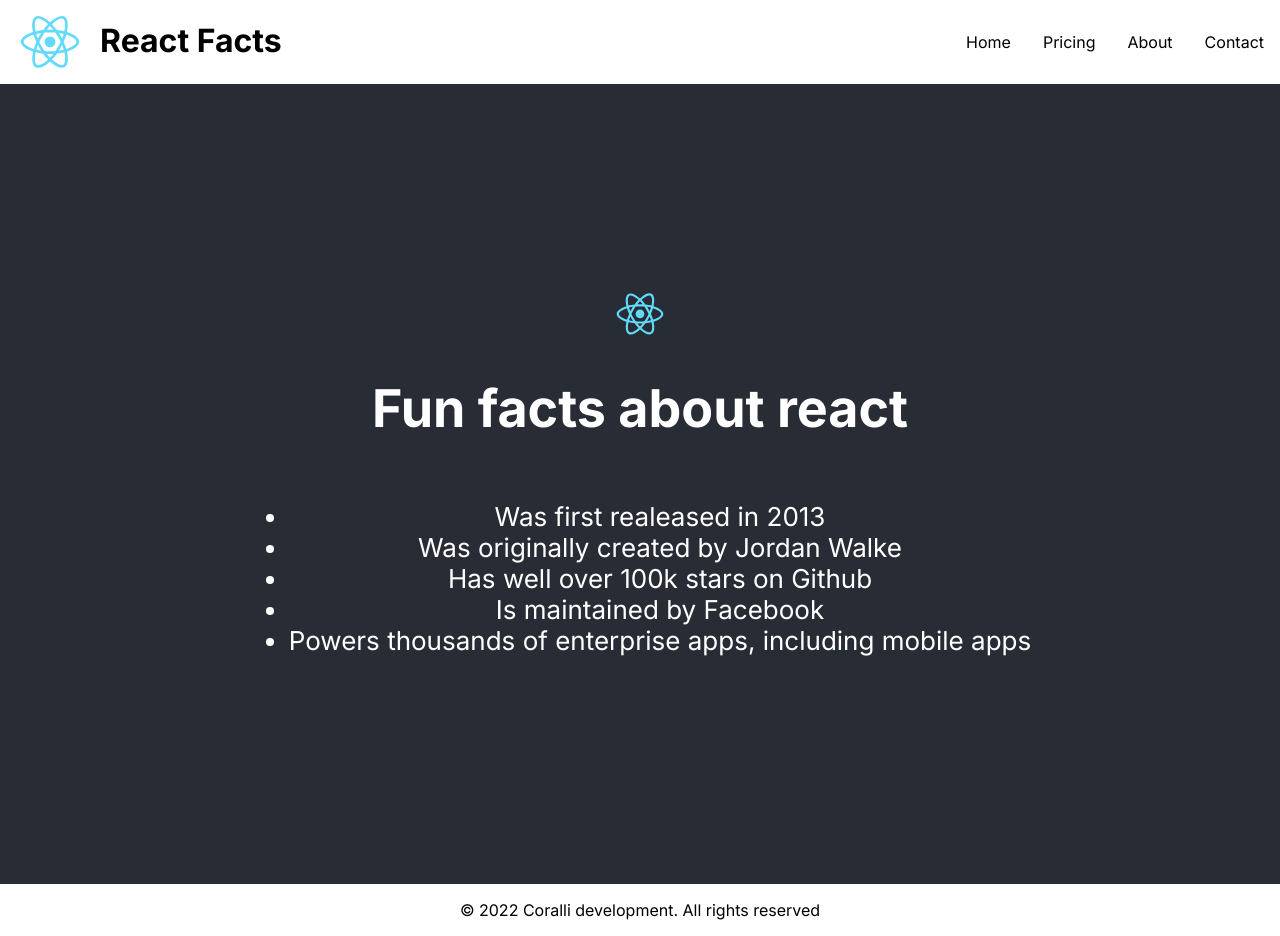
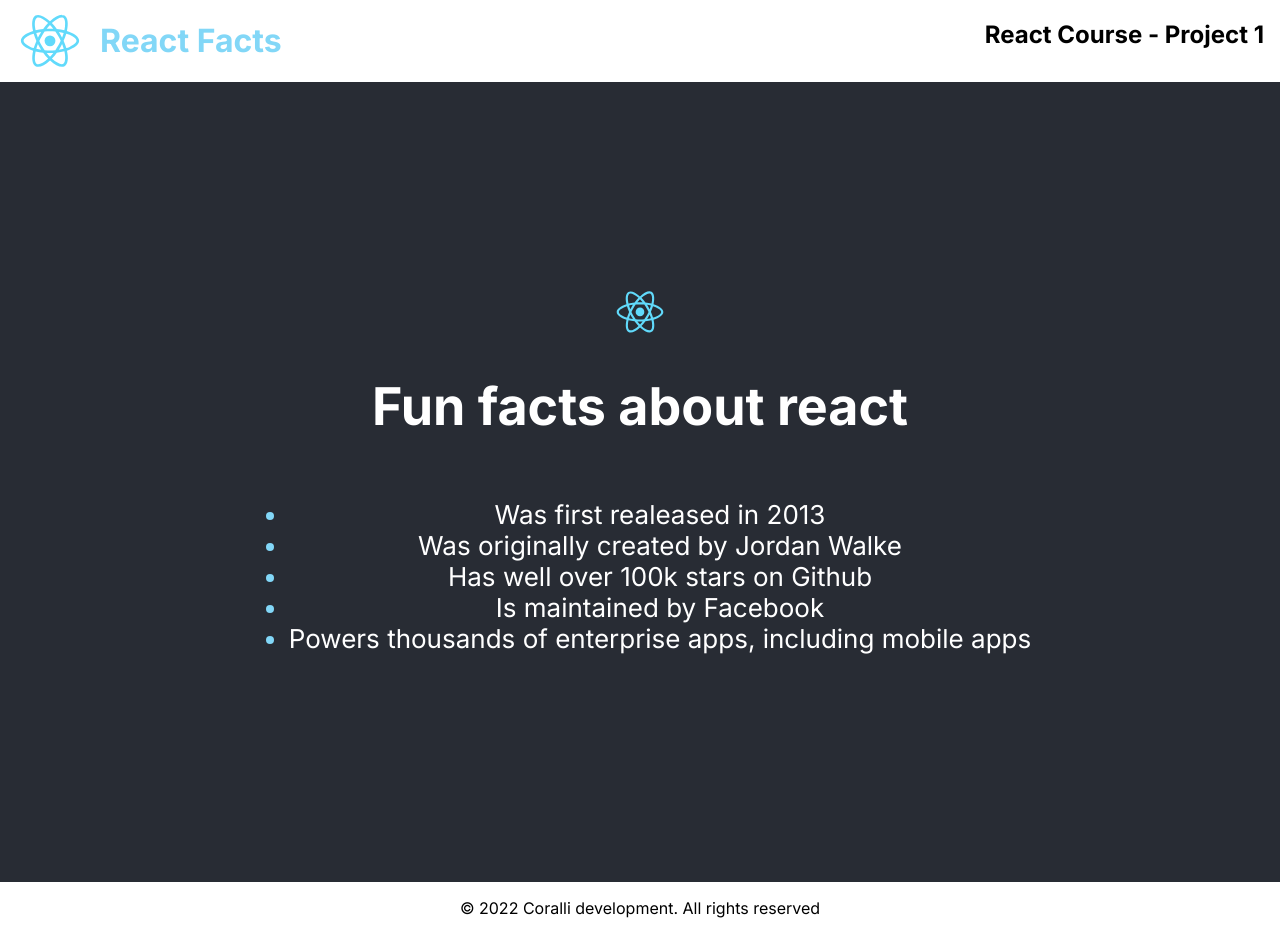
Before and after one commit to Christophin/ReactExample, a React (Create React App) app: page / in a window 1280 px wide. Built offline with nearby package versions, Linux system fonts and the light colour scheme.

Commit message:
styling, moved app out of components.

```diff
--- a/src/components/App.css
+++ b/src/App.css
@@ -44,17 +44,33 @@
 
 .header-title {
   margin-right: auto;
+  color: #82D7F7;
 }
 
 .header-img {
   width: 100px;
 }
 
-.header-items {
+.header-course {
   list-style: none;
   display: flex;
+  margin-right: 2vh;
 }
 
 .header-items > li {
   padding: 2vh;
 }
+
+.MainContent {
+  display: flex;
+}
+
+.main-list > li {
+  color: #82D7F7;
+  list-style-type: disc;
+}
+
+.main-list > li > span {
+  color: white;
+
+}
--- a/src/components/App.js
+++ b/src/App.js
@@ -1,7 +1,7 @@
 import './App.css';
-import Header from './Header'
-import MainContent from './MainContent'
-import Footer from './Footer'
+import Header from './components/Header'
+import MainContent from './components/MainContent'
+import Footer from './components/Footer'
 
 function App() {
   return (
--- a/src/components/Header.js
+++ b/src/components/Header.js
@@ -6,12 +6,7 @@ function Header() {
       <div className="Header">
         <img className="header-img" src={logo} alt='logo'/>
         <h1 className="header-title">React Facts</h1>
-        <ul className="header-items">
-          <li>Home</li>
-          <li>Pricing</li>
-          <li>About</li>
-          <li>Contact</li>
-        </ul>
+        <h2 className="header-course">React Course - Project 1</h2>
       </div>
     );
 }
--- a/src/components/MainContent.js
+++ b/src/components/MainContent.js
@@ -6,12 +6,12 @@ function MainContent() {
     <div className="MainContent App-default" >
       <img src={logo} alt="logos" width="80px" />
       <h1 float="right">Fun facts about react</h1>
-      <ul>
-        <li>Was first realeased in 2013</li>
-        <li>Was originally created by Jordan Walke</li>
-        <li>Has well over 100k stars on Github</li>
-        <li>Is maintained by Facebook</li>
-        <li>Powers thousands of enterprise apps, including mobile apps</li>
+      <ul className="main-list">
+        <li><span>Was first realeased in 2013</span></li>
+        <li><span>Was originally created by Jordan Walke</span></li>
+        <li><span>Has well over 100k stars on Github</span></li>
+        <li><span>Is maintained by Facebook</span></li>
+        <li><span>Powers thousands of enterprise apps, including mobile apps</span></li>
       </ul>
     </div>
   );
--- a/src/index.js
+++ b/src/index.js
@@ -1,7 +1,7 @@
 import React from 'react';
 import ReactDOM from 'react-dom/client';
 import './index.css';
-import App from './components/App';
+import App from './App';
 import reportWebVitals from './reportWebVitals';
 import './index.css';
 
```
